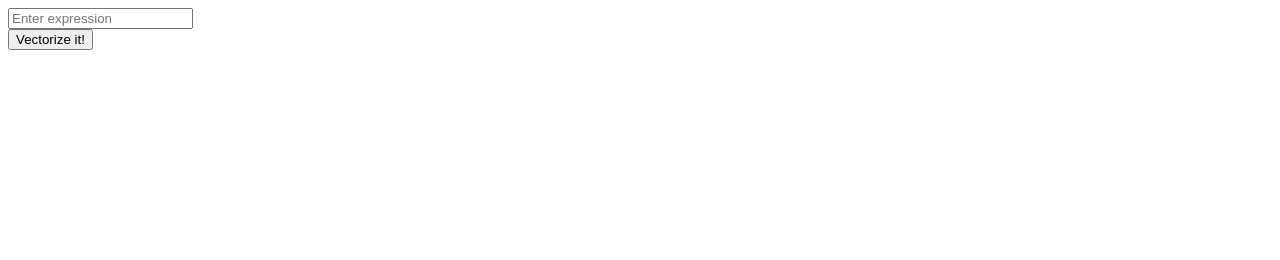
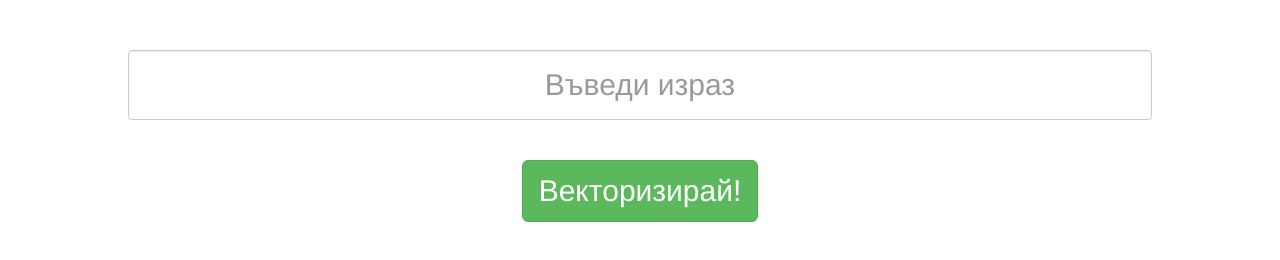
Before and after one commit to IvanVergiliev/embedding-demo, a website: page static/index.html in a window 1280 px wide. Drawn offline with nearby package versions, Linux system fonts and the light colour scheme.

Commit message:
Styling, detect enter; log requests.

```diff
--- a/index.js
+++ b/index.js
@@ -57,6 +57,7 @@ app.get('/', function (req, res) {
 
 app.get('/vectorize', function (req, res) {
   var expr = req.query.expression;
+  console.log(expr);
   var words = query(expr);
   res.json({words: words});
 });
--- a/static/index.html
+++ b/static/index.html
@@ -1,12 +1,14 @@
 <!DOCTYPE html>
 <html>
   <head>
+    <link rel="stylesheet" href="https://maxcdn.bootstrapcdn.com/bootstrap/3.3.4/css/bootstrap.min.css">
+    <link rel="stylesheet" href="main.css">
   </head>
   <body>
     <form>
-      <input type="text" placeholder="Enter expression" id="expression" />
+      <input class="form-control" type="text" placeholder="Въведи израз" id="expression" autocapitalize="off" />
     </form>
-    <button id="vectorize">Vectorize it!</button>
+    <button class="btn btn-success btn-lg" id="vectorize">Векторизирай!</button>
     <div id="results" />
     <script src="jquery-2.1.3.min.js"></script>
     <script src="index.js"></script>
--- a/static/index.js
+++ b/static/index.js
@@ -1,16 +1,23 @@
 $(document).ready(function () {
-  var vectorize = function (event) {
+  var vectorize = function () {
     var expr = $('#expression').val();
     console.log(expr);
     $.get('/vectorize', {expression: expr}, function (data) {
       console.log(data);
-      var html = '';
+      var html = '<div>Най-близки думи:</div><ol>';
       data.words.forEach(function (word) {
-        html += '<div>' + word + '</div>';
+        html += '<li>' + word + '</li>';
       });
+      html += '</ol>';
       $('#results').html(html);
     });
   };
   $('#vectorize').click(vectorize);
   $('#vectorize').on('touchend', vectorize);
+  $('#expression').keydown(function (event) {
+    if (event.keyCode == 13) {
+      vectorize();
+      return false;
+    }
+  })
 });
--- /dev/null
+++ b/static/main.css
@@ -0,0 +1,52 @@
+body {
+  display: -webkit-box;
+  display: -webkit-flex;
+  display: -ms-flexbox;
+  display: flex;
+  -webkit-box-orient: vertical;
+  -webkit-box-direction: normal;
+  -webkit-flex-direction: column;
+      -ms-flex-direction: column;
+          flex-direction: column;
+  width: 100%;
+  -webkit-box-align: center;
+  -webkit-align-items: center;
+      -ms-flex-align: center;
+          align-items: center;
+  padding-top: 50px;
+}
+
+form {
+  display: -webkit-box;
+  display: -webkit-flex;
+  display: -ms-flexbox;
+  display: flex;
+  -webkit-align-content: center;
+      -ms-flex-line-pack: center;
+          align-content: center;
+  -webkit-box-align: center;
+  -webkit-align-items: center;
+      -ms-flex-align: center;
+          align-items: center;
+  width: 80%;
+  margin-bottom: 40px;
+}
+
+#expression {
+  font-size: 30px;
+  height: 70px;
+  text-align: center;
+}
+
+#vectorize {
+  font-size: 30px;
+}
+
+#results {
+  font-size: 25px;
+  margin-top: 20px;
+}
+
+#results li {
+  margin-top: 10px;
+}
```
